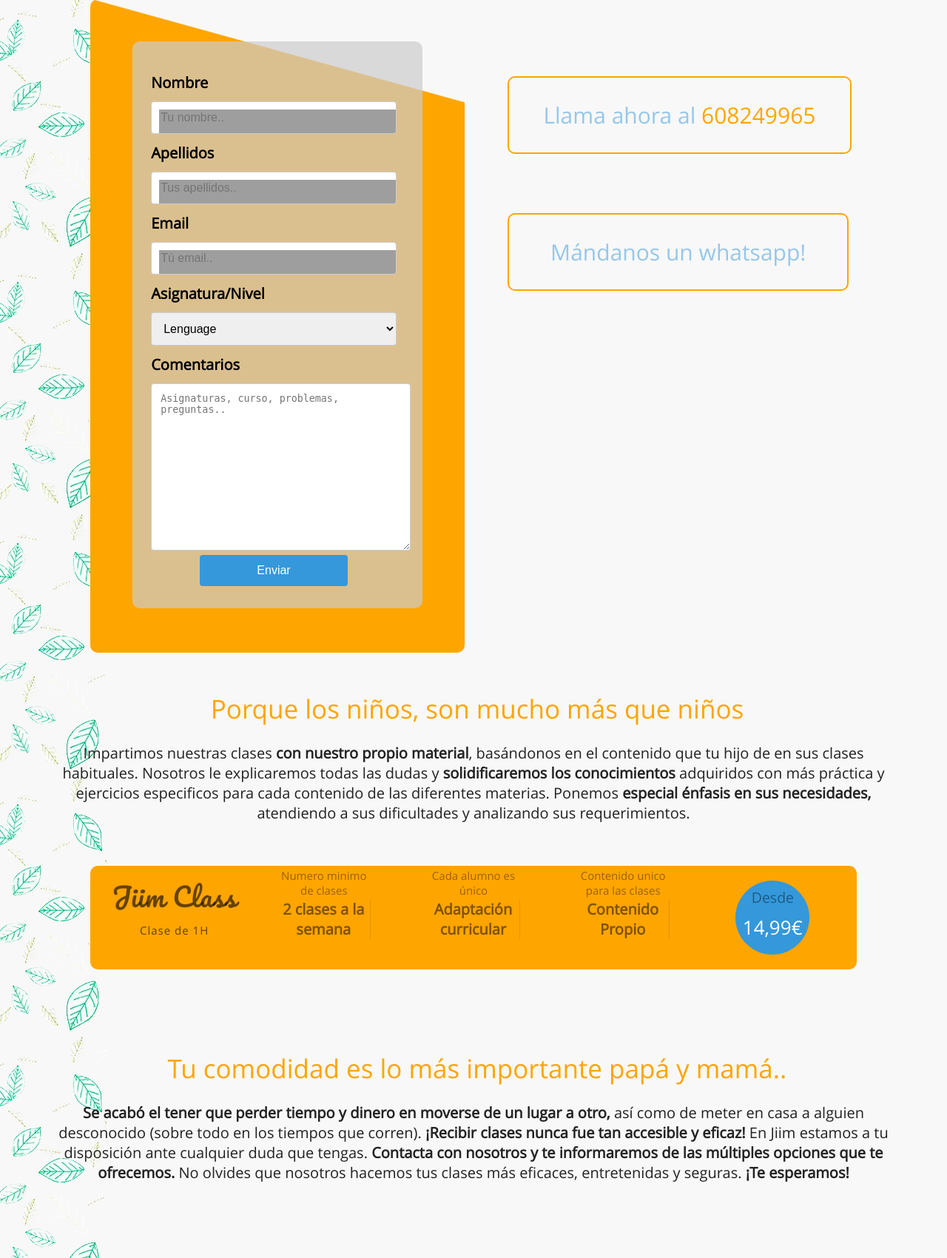
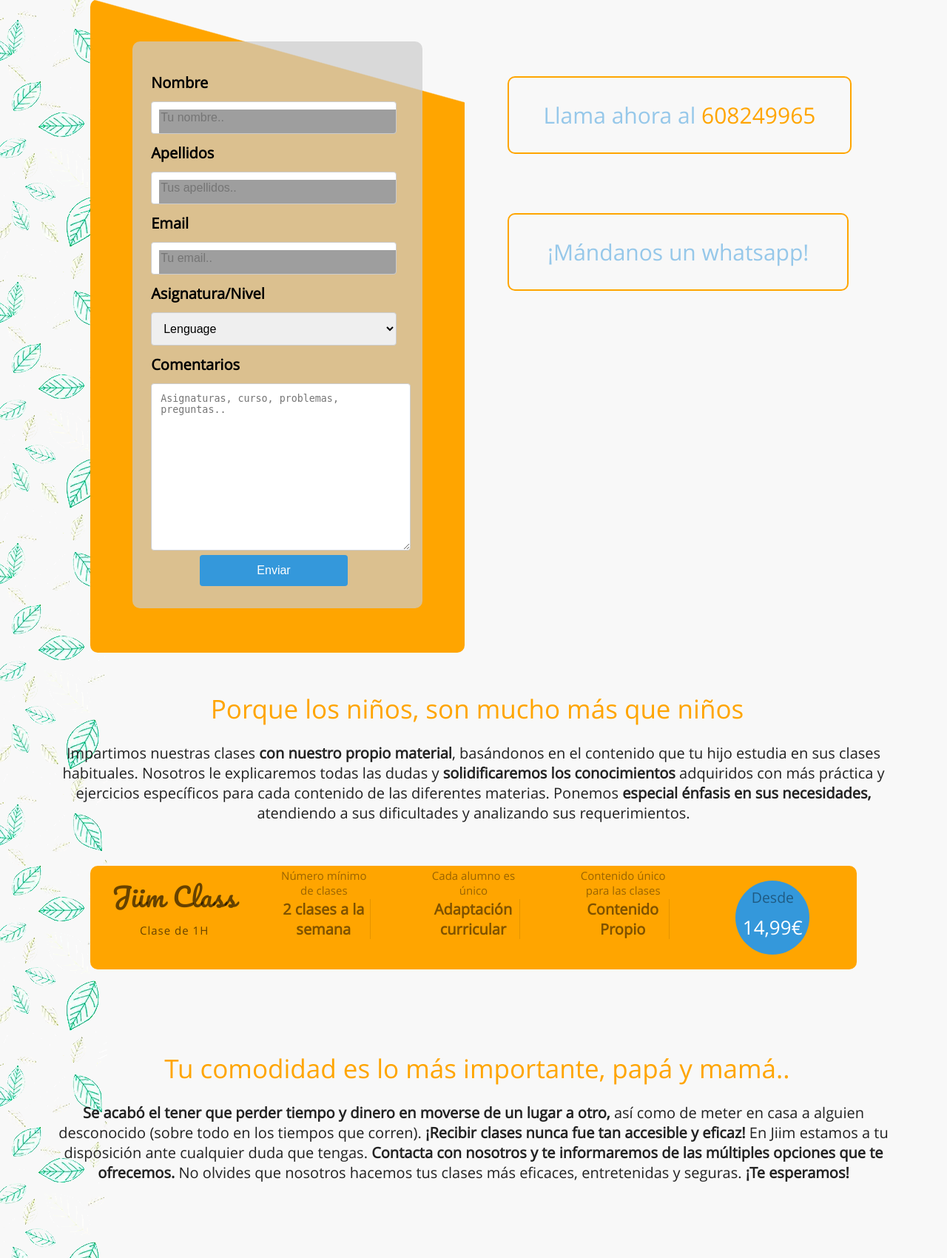
Before and after one commit to juanma2519/academiaJiim, a PHP site: page / in a window 1280 px wide. Shown: the part 1477-3177 px from the top of the page at 74% size. Run offline with PHP 8.4, Linux system fonts and the light colour scheme.

Commit message:
Cambio ortografía

```diff
--- a/index.php
+++ b/index.php
@@ -203,7 +203,7 @@
               <div class="row">
                 <div>
                   <label for="lname" class="subject_label">Email</label>
-                  <input type="email" id="email" name="email" placeholder="Tú email.." required>
+                  <input type="email" id="email" name="email" placeholder="Tu email.." required>
                 </div>
               </div>
               <div class="row">
@@ -241,15 +241,15 @@
             <p class="phone_text"><i class="fa fa-phone"></i> Llama ahora al <a href="tel:608249965" class="phone_number">608249965</a></p>
         </div>
         <div class="column3 column3_2">
-            <a  href="https://api.whatsapp.com/send?phone=+34608249965" class="phone_number"><p class="phone_text"><i class="fa fa-whatsapp"></i> Mándanos un whatsapp!</p></a>
+            <a  href="https://api.whatsapp.com/send?phone=+34608249965" class="phone_number"><p class="phone_text"><i class="fa fa-whatsapp"></i> ¡Mándanos un whatsapp!</p></a>
         </div>
         <h3 class="tituloParrafo2">
           Porque los niños, son mucho más que niños
         </h3>
         <p>
           Impartimos nuestras clases <b>con nuestro propio material</b>, basándonos en el contenido que
-          tu hijo de en sus clases habituales. Nosotros le explicaremos todas las dudas
-          y <b>solidificaremos los conocimientos</b> adquiridos con más práctica y ejercicios especificos
+          tu hijo estudia en sus clases habituales. Nosotros le explicaremos todas las dudas
+          y <b>solidificaremos los conocimientos</b> adquiridos con más práctica y ejercicios específicos
           para cada contenido de las diferentes materias. Ponemos <b>especial énfasis en sus necesidades,</b>
           atendiendo a sus dificultades y analizando sus requerimientos.
         </p>
@@ -261,7 +261,7 @@
             <h2>Clase de 1H</h2>
           </ul>
           <ul class="columns_price">
-            <p>Numero minimo de clases</p>
+            <p>Número mínimo de clases</p>
             <span>2 clases a la semana</span>
           </ul>
           <ul class="columns_price">
@@ -269,7 +269,7 @@
             <span>Adaptación curricular</span>
           </ul>
           <ul class="columns_price">
-            <p>Contenido unico para las clases</p>
+            <p>Contenido único para las clases</p>
             <span>Contenido Propio</span>
           </ul>
           <ul class="columns_price">
@@ -279,7 +279,7 @@
       </div>
       <section>
         <h3 class="tituloParrafo2">
-          Tu comodidad es lo más importante papá y mamá..
+          Tu comodidad es lo más importante, papá y mamá..
         </h3>
         <p>
         <b>Se acabó el tener que perder tiempo y dinero en moverse de un lugar a otro,</b>
@@ -297,7 +297,7 @@
         </h3>
         <ul>
           <li><b>Nuestras clases online se llevarán a cabo a través del programa Skype. </b>Deberás descargarlo en el dispositivo que vayas a utilizar para recibir tus clases. <b>En Jiim consideramos que se trata de una herramienta accesible, fácil de utilizar y altamente eficaz. </b>Entre otras cosas, podremos mantener una conversación en tiempo real profesor-alumno, compartir archivos, así como utilizar esos emoticonos que tanto nos gustan.</li>
-          <li>Para que las clases de desarrollen de la manera más satisfactoria posible, <b>es necesario que el dispositivo cuente con una conexión Wifi de alta calidad.</b> De esta manera, las clases serán más eficaces y se podrá aprovechar mejor el tiempo.</li>
+          <li>Para que las clases se desarrollen de la manera más satisfactoria posible, <b>es necesario que el dispositivo cuente con una conexión Wifi de alta calidad.</b> De esta manera, las clases serán más eficaces y se podrá aprovechar mejor el tiempo.</li>
           <li>Por último, <b>necesitarás una cámara web que sea al menos de 720 píxeles.</b> Esto hará que la calidad de la videollamada mejore, y <b>sea más cercana y natural la relación establecida entre el alumno/a y el/la docente.</b></li>
         </ul>
       </section>
```
